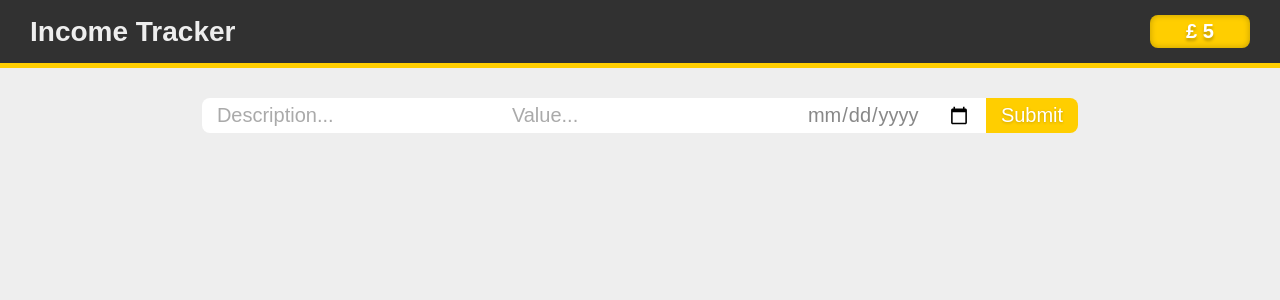
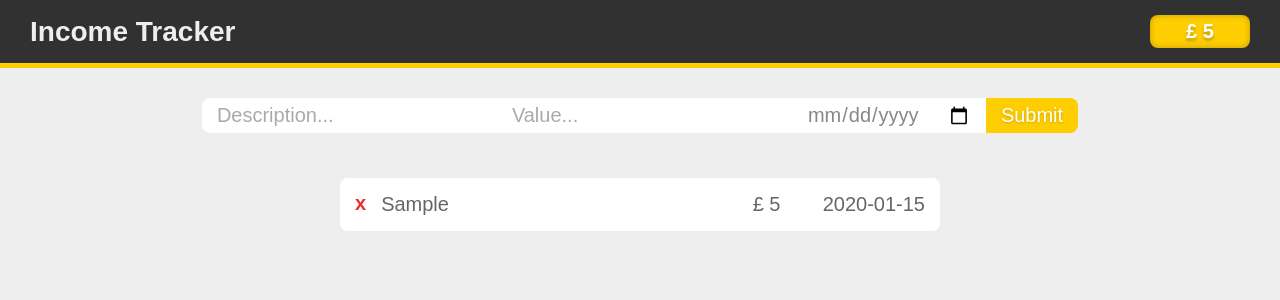
Before and after one commit to sharif-jatri/income-tracker-vue-composition, a Vue app: page / in a window 1280 px wide. Both pictures are taken after typing "Sample", "5", "2020-01-15" into the empty fields and a click on the input 1032 px from the left and 115 px from the top of the page. Shown: the top 300 px of the page. Built offline with nearby package versions, Linux system fonts and the light colour scheme.

Commit message:
show income list

```diff
--- a/src/App.vue
+++ b/src/App.vue
@@ -1,17 +1,20 @@
 <template>
   <TopNavbar :totalIncome="state.totalIncome" />
   <IncomeForm @add-income="addIncome" />
+  <IncomeList :state="state" />
 </template>
 
 <script>
 import {reactive, computed } from "vue";
 import TopNavbar from "./components/layouts/TopNavbar";
 import IncomeForm from "@/components/IncomeForm";
+import IncomeList from "@/components/IncomeList";
 export default {
   name: 'App',
   components: {
     TopNavbar,
-    IncomeForm
+    IncomeForm,
+    IncomeList,
   },
   setup(){
     const state = reactive({
--- /dev/null
+++ b/src/components/IncomeItem.vue
@@ -0,0 +1,58 @@
+<template>
+  <div class="income-item">
+    <div class="removeItem" >x</div>
+    <div class="desc">
+      {{ income.description }}
+    </div>
+    <div class="price">
+      £ {{ income.value }}
+    </div>
+    <div class="date">
+      {{ income.date }}
+    </div>
+  </div>
+</template>
+
+<script>
+export default {
+  name: "IncomeItem",
+  props: {
+    income: Object
+  }
+}
+</script>
+
+<style scoped>
+.income-item {
+  position: relative;
+  display: flex;
+  padding: 15px 15px 15px 0px;
+  background-color: #FFF;
+  border-radius: 8px;
+  max-width: 600px;
+  margin: 0 auto 30px;
+}
+.removeItem {
+  color: #EF2D2D;
+  font-weight: 600;
+  font-size: 20px;
+  line-height: 1;
+  text-align: center;
+  margin: 0 15px;
+}
+.desc {
+  color: #666;
+  flex: 1 1 50%;
+  font-size: 20px;
+}
+.price {
+  color: #666;
+  min-width: 70px;
+  font-size: 20px;
+}
+.date {
+  color: #666;
+  text-align: right;
+  font-size: 20px;
+}
+</style>
--- /dev/null
+++ b/src/components/IncomeList.vue
@@ -0,0 +1,30 @@
+<template>
+  <div class="income-list">
+    <IncomeItem
+        v-for="data in state.income"
+        :key="data.id"
+        :income="data"
+    />
+  </div>
+</template>
+
+<script>
+import IncomeItem from "@/components/IncomeItem";
+
+export default {
+  name: "IncomeList",
+  components:{
+    IncomeItem,
+  },
+  props: {
+    state: Object
+  }
+}
+</script>
+
+<style scoped>
+.income-list {
+  margin-top: 30px;
+  padding: 15px;
+}
+</style>
```
